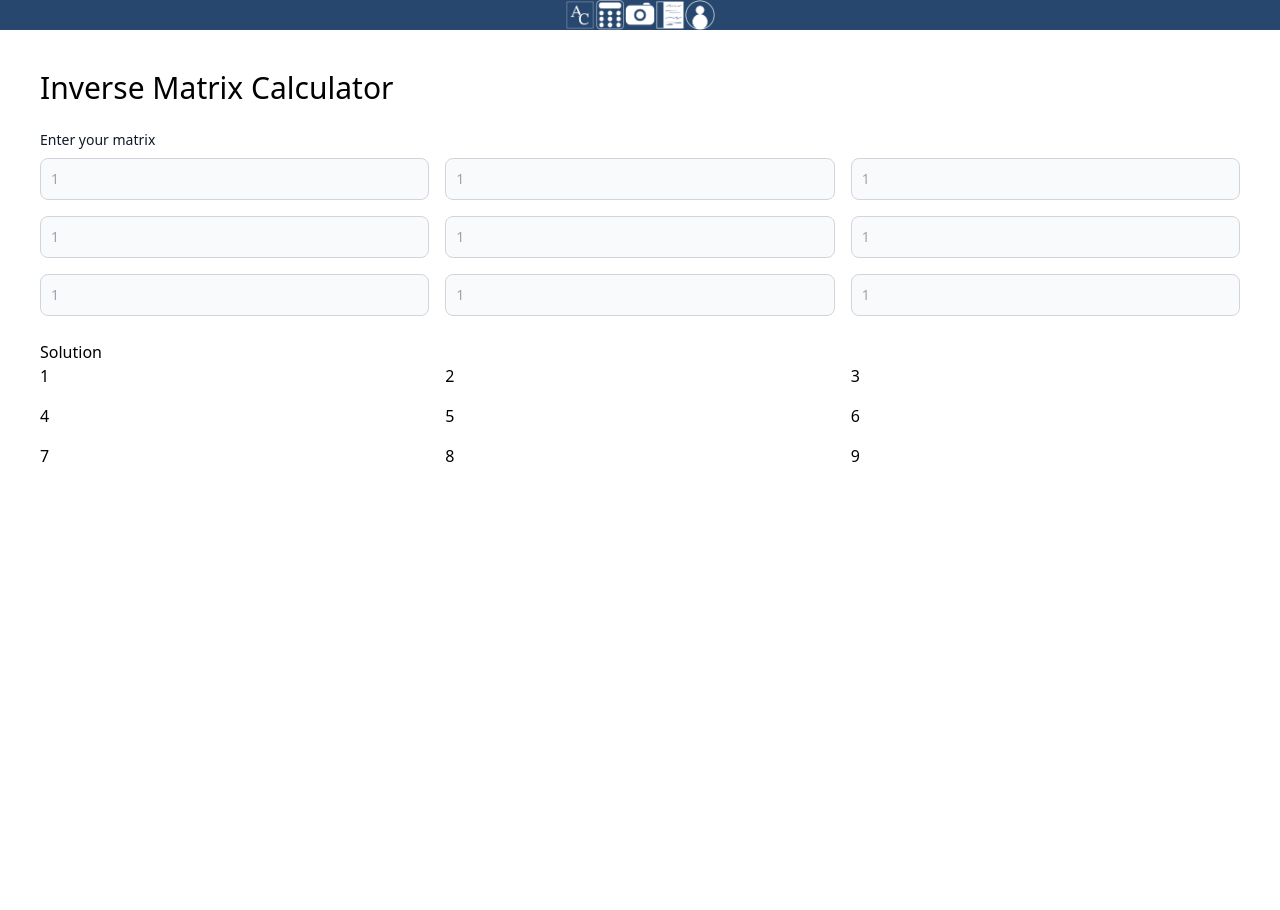
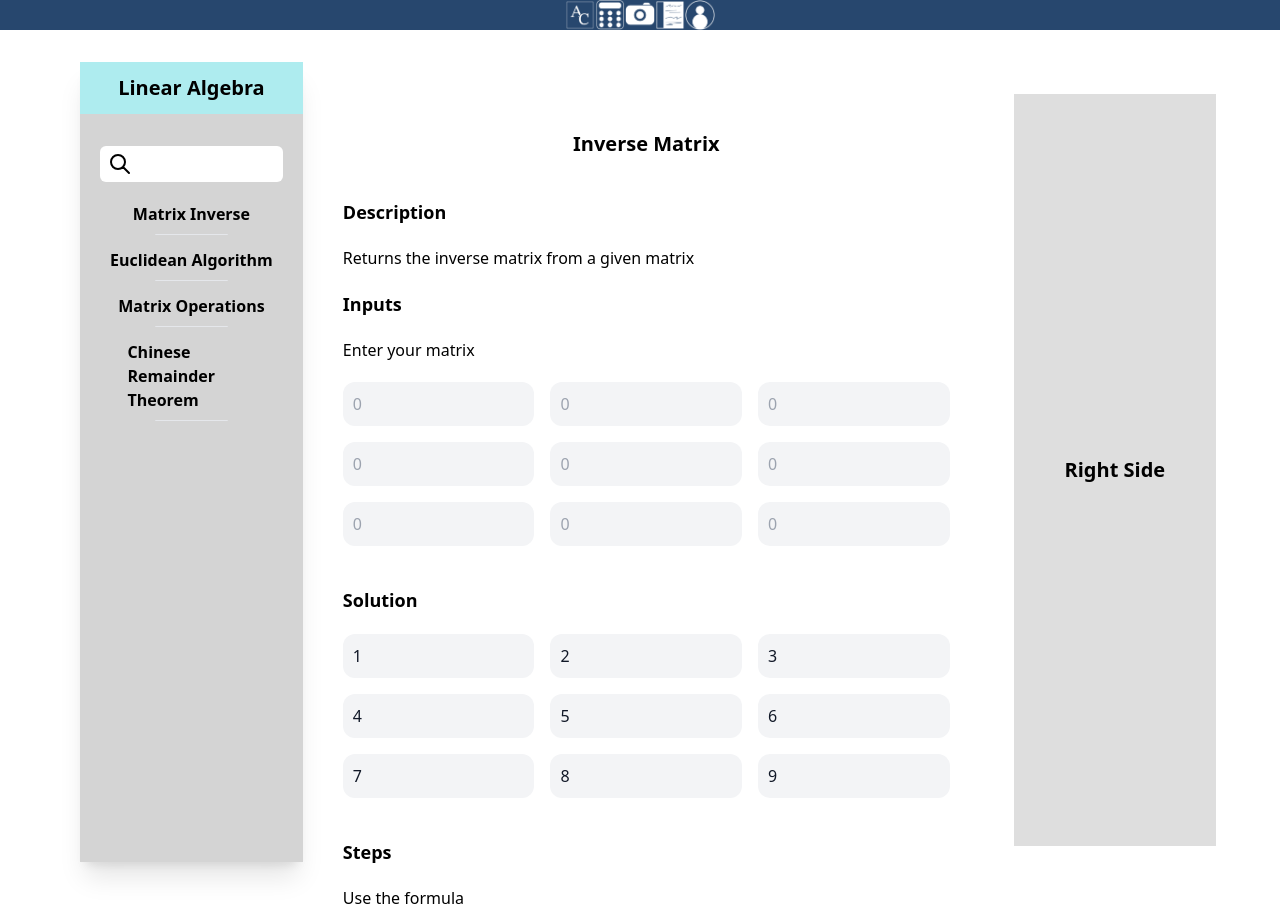
Before and after one commit to aggie-coding-club/Aggies-Compute, a React (Create React App) app in the folder frontend/: page /linalg/inverse_matrix in a window 1280 px wide. Before the commit the page ends 800 px from the top, so only its background shows below. Built offline with nearby package versions, Linux system fonts and the light colour scheme.

Commit message:
Update UI

```diff
--- /dev/null
+++ b/frontend/src/components/Sidebar_Linalg.tsx
@@ -0,0 +1,81 @@
+import React from 'react';
+import { NavLink } from 'react-router-dom';
+
+export default function Sidebar_Linalg() {
+  // THIS IS A TEMPERARY SIDE BAR MUST REFRACTOR TO BE MORE DYNAMIC
+  return (
+    <div className="flex ml-20 mr-10 my-8 rounded">
+      <div className="flex flex-col h-screen bg-[#D4D4D4] shadow-xl w-50">
+        <div className="space-y-3">
+          <div className="flex items-center justify-center">
+            <h2 className="text-xl font-bold bg-[#AEECEF] flex items-center justify-center w-full p-3 mb-5">
+              Linear Algebra
+            </h2>
+          </div>
+
+          {/* Temp. Search Bar Need to implement functionality */}
+          <div className="relative mx-5">
+            <span className="absolute inset-y-0 left-0 flex items-center py-4">
+              <button
+                type="submit"
+                className="p-2 focus:outline-none focus:ring"
+              >
+                <svg
+                  xmlns="http://www.w3.org/2000/svg"
+                  className="w-6 h-6"
+                  fill="none"
+                  viewBox="0 0 24 24"
+                  stroke="currentColor"
+                  strokeWidth={2}
+                >
+                  <path
+                    strokeLinecap="round"
+                    strokeLinejoin="round"
+                    d="M21 21l-6-6m2-5a7 7 0 11-14 0 7 7 0 0114 0z"
+                  />
+                </svg>
+              </button>
+            </span>
+            <input
+              type="search"
+              className="w-full py-2 pl-10 text-sm rounded-md focus:outline-none"
+            />
+          </div>
+
+          {/* Temp. SubBar - Will implement using mapping function for more dynamic use */}
+          <div className="flex-1">
+            <ul className="pt-2 pb-4 space-y-1 text-sm px-5">
+              <li className="flex flex-col items-center justify-center">
+                <NavLink to="/" className="font-bold text-base">
+                  Matrix Inverse
+                </NavLink>
+                <hr className="w-[40%] h-0.5 rounded my-2 dark:bg-gray-700"></hr>
+              </li>
+
+              <li className="flex flex-col items-center justify-center">
+                <NavLink to="/" className="font-bold text-base">
+                  Euclidean Algorithm
+                </NavLink>
+                <hr className="w-[40%] h-0.5 rounded my-2 dark:bg-gray-700"></hr>
+              </li>
+
+              <li className="flex flex-col items-center justify-center">
+                <NavLink to="/" className="font-bold text-base">
+                  Matrix Operations
+                </NavLink>
+                <hr className="w-[40%] h-0.5 rounded my-2 dark:bg-gray-700"></hr>
+              </li>
+
+              <li className="flex flex-col items-center justify-center">
+                <NavLink to="/" className="w-[70%] font-bold text-base">
+                  <p className="break-words">Chinese Remainder Theorem</p>
+                </NavLink>
+                <hr className="w-[40%] h-0.5 rounded my-2 dark:bg-gray-700"></hr>
+              </li>
+            </ul>
+          </div>
+        </div>
+      </div>
+    </div>
+  );
+}
--- a/frontend/src/pages/LinAlg/InverseMatrix.tsx
+++ b/frontend/src/pages/LinAlg/InverseMatrix.tsx
@@ -1,38 +1,80 @@
 import React from 'react';
-import 'mathjs';
-var math = require('mathjs');
+import { NavLink } from 'react-router-dom';
+import Sidebar_Linalg from '../../components/Sidebar_Linalg';
+
 export default function InverseMatrix() {
 
   return (
-    <div className="p-10">
-      <h1 className="text-3xl">Inverse Matrix Calculator</h1>
-      <br />
+    <div className="flex">
+      <Sidebar_Linalg />
+      <div className="flex flex-col w-[60%] mt-20">
+        {/* Title */}
+        <div className="flex items-center justify-center">
+          <p className="text-xl font-bold my-5">
+            Inverse Matrix
+          </p>
+        </div>
+        {/* Description */}
+        <div>
+          <p className="text-lg font-bold my-5">
+            Description
+          </p>
+          <p>
+            Returns the inverse matrix from a given matrix
+          </p>
 
-      <label className="block mb-2 text-sm font-medium text-gray-900 dark:text-white">Enter your matrix</label>
-      <div className="grid grid-cols-3 gap-4">
-          <input type="number" id="input" className="bg-gray-50 border border-gray-300 text-gray-900 text-sm rounded-lg focus:ring-blue-500 focus:border-blue-500 block w-full p-2.5 dark:bg-gray-700 dark:border-gray-600 dark:placeholder-gray-400 dark:text-white dark:focus:ring-blue-500 dark:focus:border-blue-500" placeholder="1" required/>
-          <input type="number" id="input" className="bg-gray-50 border border-gray-300 text-gray-900 text-sm rounded-lg focus:ring-blue-500 focus:border-blue-500 block w-full p-2.5 dark:bg-gray-700 dark:border-gray-600 dark:placeholder-gray-400 dark:text-white dark:focus:ring-blue-500 dark:focus:border-blue-500" placeholder="1" required/>
-          <input type="number" id="input" className="bg-gray-50 border border-gray-300 text-gray-900 text-sm rounded-lg focus:ring-blue-500 focus:border-blue-500 block w-full p-2.5 dark:bg-gray-700 dark:border-gray-600 dark:placeholder-gray-400 dark:text-white dark:focus:ring-blue-500 dark:focus:border-blue-500" placeholder="1" required/>
-          <input type="number" id="input" className="bg-gray-50 border border-gray-300 text-gray-900 text-sm rounded-lg focus:ring-blue-500 focus:border-blue-500 block w-full p-2.5 dark:bg-gray-700 dark:border-gray-600 dark:placeholder-gray-400 dark:text-white dark:focus:ring-blue-500 dark:focus:border-blue-500" placeholder="1" required/>
-          <input type="number" id="input" className="bg-gray-50 border border-gray-300 text-gray-900 text-sm rounded-lg focus:ring-blue-500 focus:border-blue-500 block w-full p-2.5 dark:bg-gray-700 dark:border-gray-600 dark:placeholder-gray-400 dark:text-white dark:focus:ring-blue-500 dark:focus:border-blue-500" placeholder="1" required/>
-          <input type="number" id="input" className="bg-gray-50 border border-gray-300 text-gray-900 text-sm rounded-lg focus:ring-blue-500 focus:border-blue-500 block w-full p-2.5 dark:bg-gray-700 dark:border-gray-600 dark:placeholder-gray-400 dark:text-white dark:focus:ring-blue-500 dark:focus:border-blue-500" placeholder="1" required/>
-          <input type="number" id="input" className="bg-gray-50 border border-gray-300 text-gray-900 text-sm rounded-lg focus:ring-blue-500 focus:border-blue-500 block w-full p-2.5 dark:bg-gray-700 dark:border-gray-600 dark:placeholder-gray-400 dark:text-white dark:focus:ring-blue-500 dark:focus:border-blue-500" placeholder="1" required/>
-          <input type="number" id="input" className="bg-gray-50 border border-gray-300 text-gray-900 text-sm rounded-lg focus:ring-blue-500 focus:border-blue-500 block w-full p-2.5 dark:bg-gray-700 dark:border-gray-600 dark:placeholder-gray-400 dark:text-white dark:focus:ring-blue-500 dark:focus:border-blue-500" placeholder="1" required/>
-          <input type="number" id="input" className="bg-gray-50 border border-gray-300 text-gray-900 text-sm rounded-lg focus:ring-blue-500 focus:border-blue-500 block w-full p-2.5 dark:bg-gray-700 dark:border-gray-600 dark:placeholder-gray-400 dark:text-white dark:focus:ring-blue-500 dark:focus:border-blue-500" placeholder="1" required/>
         </div>
-      <br />
-
-       <p>Solution</p>
-       <div className="grid grid-cols-3 gap-4">
-        <div className="bg-[#] p=-10">1</div>
-        <div>2</div>
-        <div>3</div>
-        <div>4</div>
-        <div>5</div>
-        <div>6</div>
-        <div>7</div>
-        <div>8</div>
-        <div>9</div>
+        {/* Inputs */}
+        <div>
+          <p className="text-lg font-bold my-5">
+            Inputs
+          </p>
+          <p>
+            Enter your matrix
+          </p>
+          <div className="grid grid-cols-3 gap-4 my-5">
+            <input type="number" id="input" className="bg-gray-100 rounded-xl p-2.5 text-black focus:bg-transparent focus:outline-none transform: transition duration-100 hover:bg-gray-50 hover:scale-105 motion-reduce:transform-none" placeholder="0" title="Enter a number" required/>
+            <input type="number" id="input" className="bg-gray-100 rounded-xl p-2.5 text-black focus:bg-transparent focus:outline-none transform: transition duration-100 hover:bg-gray-50 hover:scale-105 motion-reduce:transform-none" placeholder="0" title="Enter a number" required/>
+            <input type="number" id="input" className="bg-gray-100 rounded-xl p-2.5 text-black focus:bg-transparent focus:outline-none transform: transition duration-100 hover:bg-gray-50 hover:scale-105 motion-reduce:transform-none" placeholder="0" title="Enter a number" required/>
+            <input type="number" id="input" className="bg-gray-100 rounded-xl p-2.5 text-black focus:bg-transparent focus:outline-none transform: transition duration-100 hover:bg-gray-50 hover:scale-105 motion-reduce:transform-none" placeholder="0" title="Enter a number" required/>
+            <input type="number" id="input" className="bg-gray-100 rounded-xl p-2.5 text-black focus:bg-transparent focus:outline-none transform: transition duration-100 hover:bg-gray-50 hover:scale-105 motion-reduce:transform-none" placeholder="0" title="Enter a number" required/>
+            <input type="number" id="input" className="bg-gray-100 rounded-xl p-2.5 text-black focus:bg-transparent focus:outline-none transform: transition duration-100 hover:bg-gray-50 hover:scale-105 motion-reduce:transform-none" placeholder="0" title="Enter a number" required/>
+            <input type="number" id="input" className="bg-gray-100 rounded-xl p-2.5 text-black focus:bg-transparent focus:outline-none transform: transition duration-100 hover:bg-gray-50 hover:scale-105 motion-reduce:transform-none" placeholder="0" title="Enter a number" required/>
+            <input type="number" id="input" className="bg-gray-100 rounded-xl p-2.5 text-black focus:bg-transparent focus:outline-none transform: transition duration-100 hover:bg-gray-50 hover:scale-105 motion-reduce:transform-none" placeholder="0" title="Enter a number" required/>
+            <input type="number" id="input" className="bg-gray-100 rounded-xl p-2.5 text-black focus:bg-transparent focus:outline-none transform: transition duration-100 hover:bg-gray-50 hover:scale-105 motion-reduce:transform-none" placeholder="0" title="Enter a number" required/>
+          </div>
+        </div>
+        {/* Solutions */}
+        <div>
+          <p className="text-lg font-bold my-5">
+            Solution
+          </p>
+          <div className="grid grid-cols-3 gap-4 my-5">
+            <div className="bg-gray-100 rounded-xl p-2.5 text-gray-900">1</div>
+            <div className="bg-gray-100 rounded-xl p-2.5 text-gray-900">2</div>
+            <div className="bg-gray-100 rounded-xl p-2.5 text-gray-900">3</div>
+            <div className="bg-gray-100 rounded-xl p-2.5 text-gray-900">4</div>
+            <div className="bg-gray-100 rounded-xl p-2.5 text-gray-900">5</div>
+            <div className="bg-gray-100 rounded-xl p-2.5 text-gray-900">6</div>
+            <div className="bg-gray-100 rounded-xl p-2.5 text-gray-900">7</div>
+            <div className="bg-gray-100 rounded-xl p-2.5 text-gray-900">8</div>
+            <div className="bg-gray-100 rounded-xl p-2.5 text-gray-900">9</div>
+          </div>
+        </div>
+        {/* Steps */}
+        <div>
+          <p className="text-lg font-bold my-5">
+            Steps
+          </p>
+          <p>
+            Use the formula
+          </p>
+        </div>
+      </div>
+      <div className="flex bg-[#DEDEDE] w-[20%] m-16 items-center justify-center">
+        <h1 className="text-xl font-bold">
+          Right Side
+        </h1>
       </div>
     </div>
   );
--- a/frontend/tsconfig.json
+++ b/frontend/tsconfig.json
@@ -1,6 +1,7 @@
 {
   "compilerOptions": {
-    "target": "es5",
+    "target": "esnext",
+    "downlevelIteration": true,
     "lib": [
       "dom",
       "dom.iterable",
```
